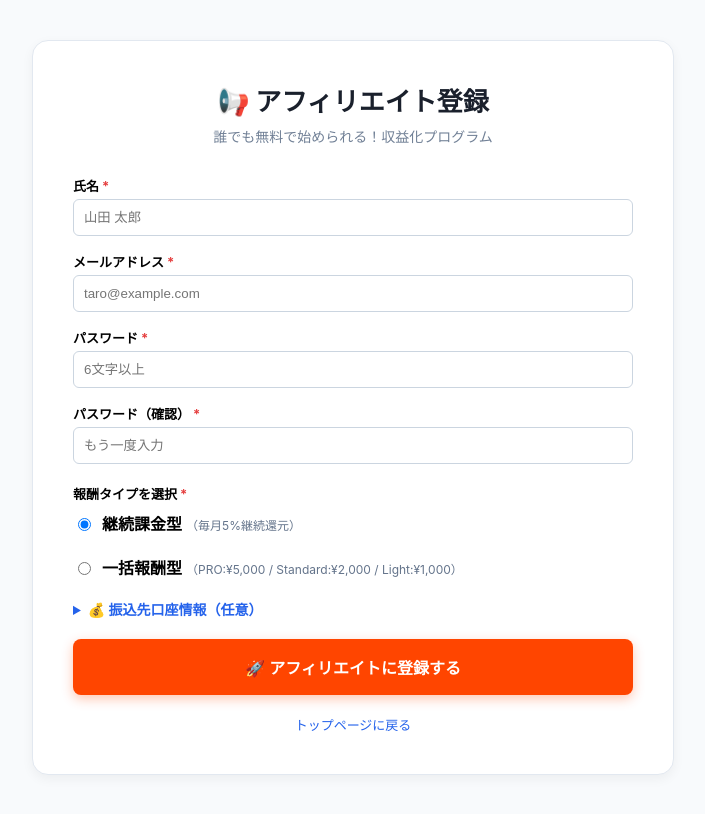
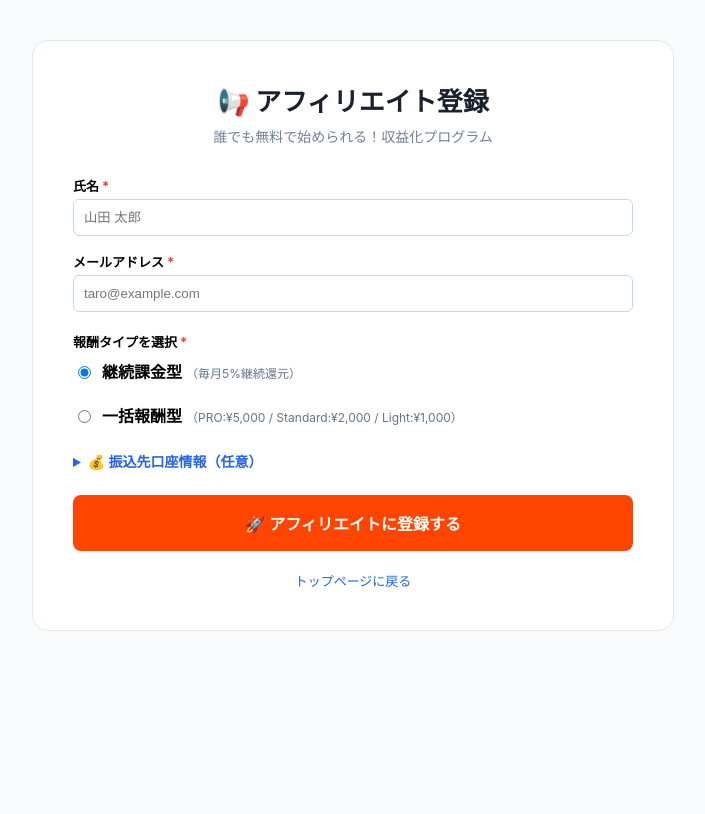
Before and after one commit to thellcishii-lang/push-taro, a Next.js app: page /affiliate/signup in a window 1280 px wide. Shown: the top 814 px of the page, without its empty margins (287-992 px from the left). Built offline with nearby package versions, Linux system fonts and the light colour scheme.

Commit message:
Update page.tsx

```diff
--- a/app/affiliate/signup/page.tsx
+++ b/app/affiliate/signup/page.tsx
@@ -8,11 +8,12 @@ export default function AffiliateSignupPage() {
   const router = useRouter();
   const [loading, setLoading] = useState(false);
   const [error, setError] = useState('');
+  const [success, setSuccess] = useState(false);
+  const [sentEmail, setSentEmail] = useState('');
 
   const [name, setName] = useState('');
   const [email, setEmail] = useState('');
-  const [password, setPassword] = useState('');
-  const [passwordConfirm, setPasswordConfirm] = useState('');
+  const [rewardType, setRewardType] = useState<'recurring' | 'one-time'>('recurring');
 
   // 銀行口座（任意）
   const [bankName, setBankName] = useState('');
@@ -24,17 +25,6 @@ export default function AffiliateSignupPage() {
   const handleSubmit = async (e: React.FormEvent) => {
     e.preventDefault();
     setError('');
-
-    if (password !== passwordConfirm) {
-      setError('パスワードが一致しません');
-      return;
-    }
-
-    if (password.length < 6) {
-      setError('パスワードは6文字以上にしてください');
-      return;
-    }
-
     setLoading(true);
 
     try {
@@ -45,7 +35,7 @@ export default function AffiliateSignupPage() {
       const res = await fetch('/api/affiliate/signup', {
         method: 'POST',
         headers: { 'Content-Type': 'application/json' },
-        body: JSON.stringify({ name, email, password, bankAccount }),
+        body: JSON.stringify({ name, email, rewardType, bankAccount }),
       });
 
       const data = await res.json();
@@ -54,9 +44,8 @@ export default function AffiliateSignupPage() {
         throw new Error(data.error || '登録に失敗しました');
       }
 
-      // 登録成功 → ダッシュボードへ遷移（またはログイン画面）
-      alert('アフィリエイト登録が完了しました！\nダッシュボードにログインしてください。');
-      router.push('/affiliate/dashboard');
+      setSuccess(true);
+      setSentEmail(email);
 
     } catch (err: any) {
       setError(err.message);
@@ -65,12 +54,33 @@ export default function AffiliateSignupPage() {
     }
   };
 
-  const [rewardType, setRewardType] = useState<'recurring' | 'one-time'>('recurring');
-
+  if (success) {
+    return (
+      <div style={{ background: '#f8fafc', minHeight: '100vh', padding: '60px 20px', fontFamily: '-apple-system, BlinkMacSystemFont, "Segoe UI", Roboto, sans-serif' }}>
+        <main style={{ maxWidth: '500px', margin: '0 auto', background: '#fff', padding: '40px', borderRadius: '16px', border: '1px solid #e2e8f0', textAlign: 'center' }}>
+          <div style={{ fontSize: '48px', marginBottom: '16px' }}>✅</div>
+          <h2 style={{ fontSize: '24px', fontWeight: '800', color: '#1a202c', marginBottom: '8px' }}>登録完了しました</h2>
+          <p style={{ color: '#475569', fontSize: '14px', lineHeight: '1.8' }}>
+            <strong>{sentEmail}</strong> に<br />
+            ログイン情報（パスワード）を送信しました。
+          </p>
+          <p style={{ color: '#94a3b8', fontSize: '13px', marginTop: '12px' }}>
+            メールをご確認の上、ダッシュボードにログインしてください。
+          </p>
+          <Link
+            href="/affiliate/dashboard"
+            style={{ display: 'inline-block', marginTop: '24px', padding: '12px 32px', background: '#ff4500', color: '#fff', borderRadius: '8px', textDecoration: 'none', fontWeight: 'bold' }}
+          >
+            ダッシュボードへログイン
+          </Link>
+        </main>
+      </div>
+    );
+  }
 
   return (
     <div style={{ background: '#f8fafc', minHeight: '100vh', padding: '40px 20px', fontFamily: '-apple-system, BlinkMacSystemFont, "Segoe UI", Roboto, sans-serif' }}>
-      <main style={{ maxWidth: '560px', margin: '0 auto', background: '#fff', padding: '40px', borderRadius: '16px', border: '1px solid #e2e8f0', boxShadow: '0 4px 12px rgba(0,0,0,0.05)' }}>
+      <main style={{ maxWidth: '560px', margin: '0 auto', background: '#fff', padding: '40px', borderRadius: '16px', border: '1px solid #e2e8f0' }}>
 
         <div style={{ textAlign: 'center', marginBottom: '30px' }}>
           <h1 style={{ fontSize: '26px', fontWeight: '800', color: '#1a202c', margin: '0 0 8px 0' }}>
@@ -102,7 +112,7 @@ export default function AffiliateSignupPage() {
           </div>
 
           {/* メールアドレス */}
-          <div style={{ marginBottom: '16px' }}>
+          <div style={{ marginBottom: '20px' }}>
             <label style={{ display: 'block', marginBottom: '4px', fontWeight: 'bold', fontSize: '13px' }}>メールアドレス <span style={{ color: '#e53e3e' }}>*</span></label>
             <input
               type="email"
@@ -114,33 +124,8 @@ export default function AffiliateSignupPage() {
             />
           </div>
 
-          {/* パスワード */}
-          <div style={{ marginBottom: '16px' }}>
-            <label style={{ display: 'block', marginBottom: '4px', fontWeight: 'bold', fontSize: '13px' }}>パスワード <span style={{ color: '#e53e3e' }}>*</span></label>
-            <input
-              type="password"
-              required
-              placeholder="6文字以上"
-              value={password}
-              onChange={(e) => setPassword(e.target.value)}
-              style={{ width: '100%', padding: '10px', borderRadius: '6px', border: '1px solid #cbd5e0', boxSizing: 'border-box' }}
-            />
-          </div>
-
-          {/* パスワード確認 */}
-          <div style={{ marginBottom: '20px' }}>
-            <label style={{ display: 'block', marginBottom: '4px', fontWeight: 'bold', fontSize: '13px' }}>パスワード（確認） <span style={{ color: '#e53e3e' }}>*</span></label>
-            <input
-              type="password"
-              required
-              placeholder="もう一度入力"
-              value={passwordConfirm}
-              onChange={(e) => setPasswordConfirm(e.target.value)}
-              style={{ width: '100%', padding: '10px', borderRadius: '6px', border: '1px solid #cbd5e0', boxSizing: 'border-box' }}
-            />
-          </div>
-
-          <div style={{ marginBottom: '20px' }}>
+          {/* 報酬タイプ選択 */}
+          <div style={{ marginBottom: '24px' }}>
             <label style={{ display: 'block', marginBottom: '8px', fontWeight: 'bold', fontSize: '13px' }}>
               報酬タイプを選択 <span style={{ color: '#e53e3e' }}>*</span>
             </label>
@@ -176,8 +161,8 @@ export default function AffiliateSignupPage() {
             </div>
           </div>
 
-          {/* 銀行口座情報（任意） */}
-          <details style={{ marginBottom: '20px' }}>
+          {/* 銀行口座（任意） */}
+          <details style={{ marginBottom: '24px' }}>
             <summary style={{ cursor: 'pointer', fontWeight: 'bold', fontSize: '14px', color: '#2563eb' }}>
               💰 振込先口座情報（任意）
             </summary>
@@ -221,7 +206,6 @@ export default function AffiliateSignupPage() {
               fontWeight: 'bold',
               fontSize: '16px',
               cursor: loading ? 'not-allowed' : 'pointer',
-              boxShadow: loading ? 'none' : '0 4px 12px rgba(255,69,0,0.3)',
             }}
           >
             {loading ? '登録中...' : '🚀 アフィリエイトに登録する'}
```
Lines whose indentation alone changed are shown as unchanged.
